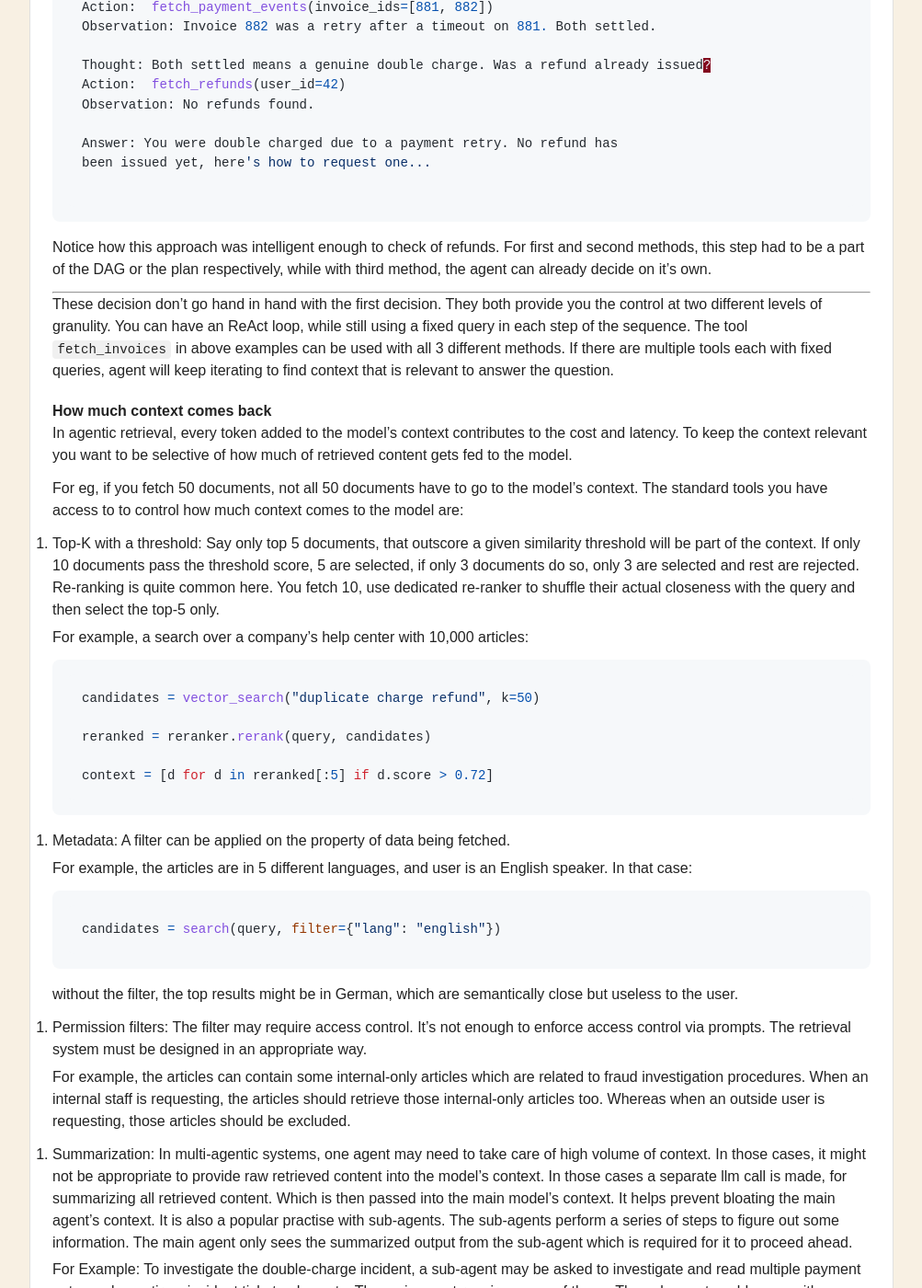
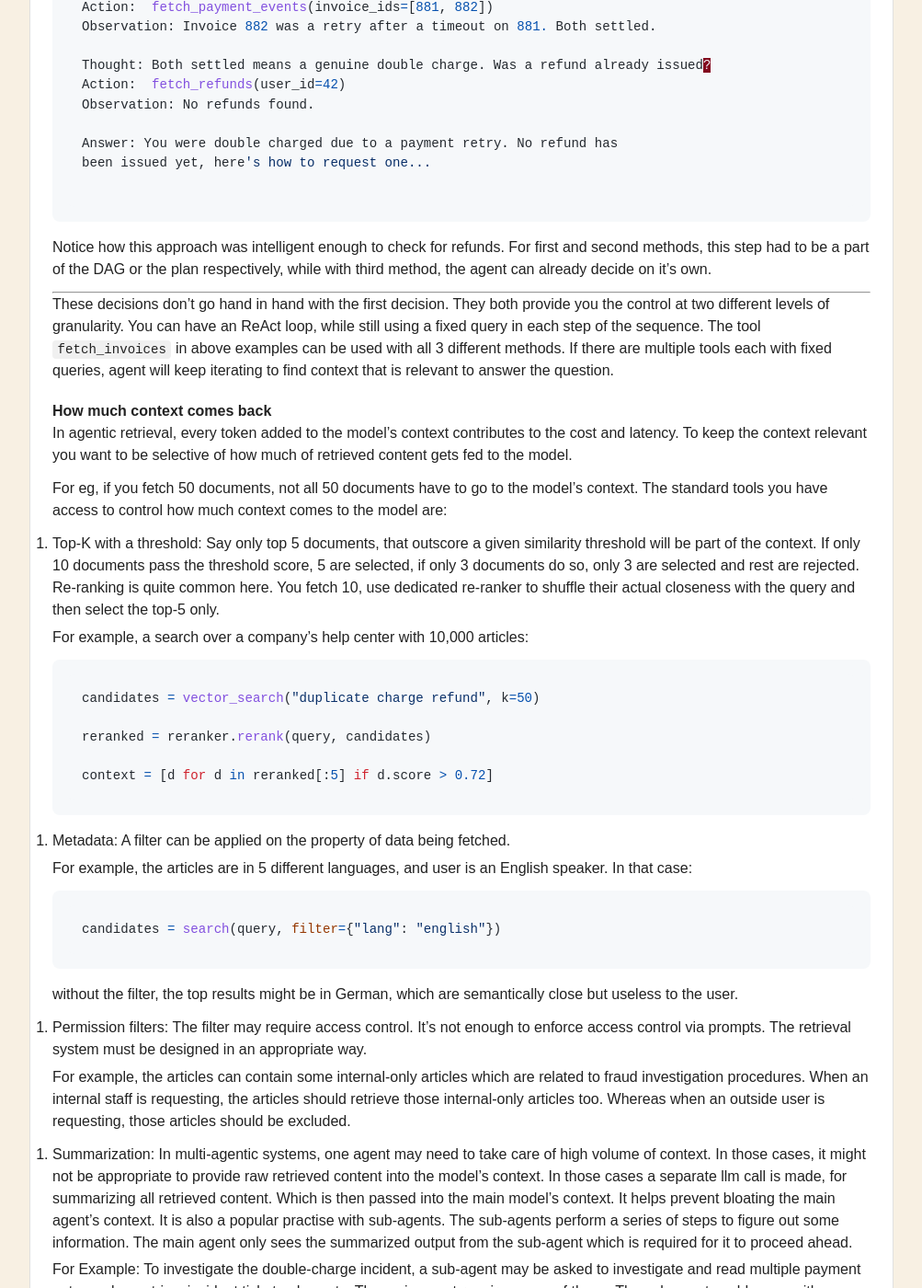
Before and after one commit to manana-labs/manana-labs.github.io, a Jekyll site: the page built from _posts/2026-07-19-four-design-decisions-in-agentic-retrieval.md, in a window 1280 px wide and 1400 px high, scrolled down 3118 px. Shown: the whole window at 92% size, without its empty margins (138-1141 px from the left). Built offline with Jekyll 4.4.1, drawn with Linux system fonts in a browser that asks for light colours; some of the changed text lies outside the part shown.

Commit message:
chore: fix typos

````diff
--- a/_posts/2026-07-19-four-design-decisions-in-agentic-retrieval.md
+++ b/_posts/2026-07-19-four-design-decisions-in-agentic-retrieval.md
@@ -1,5 +1,5 @@
 ---
-title: "Four design decisions in Agentic Retrieval"
+title: "Four Design Decisions in Agentic Retrieval"
 date: 2026-07-19
 author: Balaram, Shashank
 ---
@@ -21,7 +21,7 @@
 
 ### What gets asked
 
-At one end, the query is fixed. It's written ahead of time, maybe templated eg. with a user ID or a date, and it never changes based on what the model is thinking. We can test it in isolation. We know exactly what it will do Today because it did the same thing yesterday. <br>
+At one end, the query is fixed. It's written ahead of time, maybe templated eg. with a user ID or a date, and it never changes based on what the model is thinking. We can test it in isolation. We know exactly what it will do today because it did the same thing yesterday. <br>
 Look at the example code below, the query will always fetch the invoices. It could be for a different `user_id` or for a different `start_date`.
 
 ```python
@@ -109,17 +109,17 @@
 been issued yet, here's how to request one...
 
 ```
-Notice how this approach was intelligent enough to check of refunds. For first and second methods, this step had to be a part of the DAG or the plan respectively, while with third method, the agent can already decide on it's own.
+Notice how this approach was intelligent enough to check for refunds. For first and second methods, this step had to be a part of the DAG or the plan respectively, while with third method, the agent can already decide on it's own.
 
 ---
 
-These decision don't go hand in hand with the first decision. They both provide you the control at two different levels of granulity. You can have an ReAct loop, while still using a fixed query in each step of the sequence. The tool `fetch_invoices` in above examples can be used with all 3 different methods. If there are multiple tools each with fixed queries, agent will keep iterating to find context that is relevant to answer the question.
+These decisions don't go hand in hand with the first decision. They both provide you the control at two different levels of granularity. You can have an ReAct loop, while still using a fixed query in each step of the sequence. The tool `fetch_invoices` in above examples can be used with all 3 different methods. If there are multiple tools each with fixed queries, agent will keep iterating to find context that is relevant to answer the question.
 
 ### How much context comes back
 In agentic retrieval, every token added to the model's context contributes to the cost and latency. To keep the context relevant you want to be selective of how much of retrieved content gets fed to the model.
 
 For eg, if you fetch 50 documents, not all 50 documents have to go to the model's context.
-The standard tools you have access to to control how much context comes to the model are:
+The standard tools you have access to control how much context comes to the model are:
 1. Top-K with a threshold: Say only top 5 documents, that outscore a given similarity threshold will be part of the context. If only 10 documents pass the threshold score, 5 are selected, if only 3 documents do so, only 3 are selected and rest are rejected. Re-ranking is quite common here. You fetch 10, use dedicated re-ranker to shuffle their actual closeness with the query and then select the top-5 only.
 
 For example, a search over a company's help center with 10,000 articles:
````
Also changed, not shown: other parts of _posts/2026-07-19-four-design-decisions-in-agentic-retrieval.md (+6 -6 lines).
